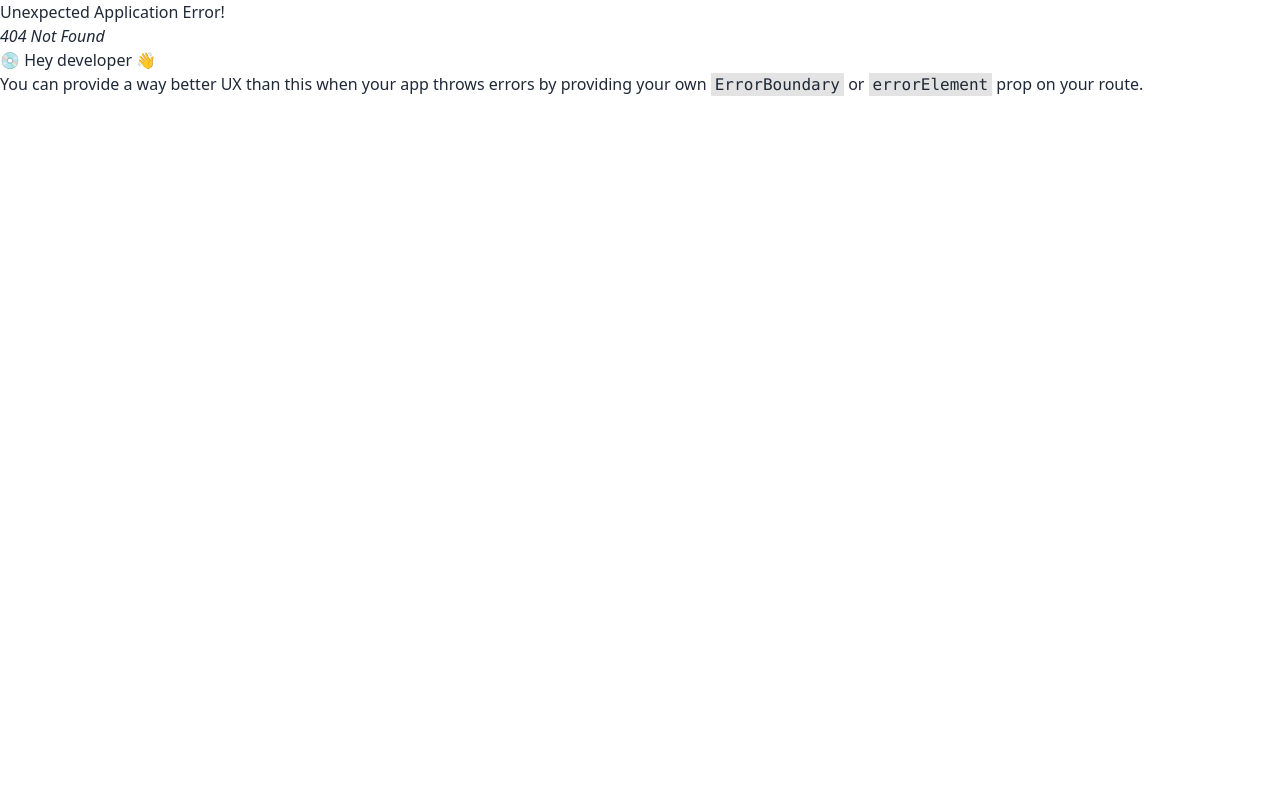
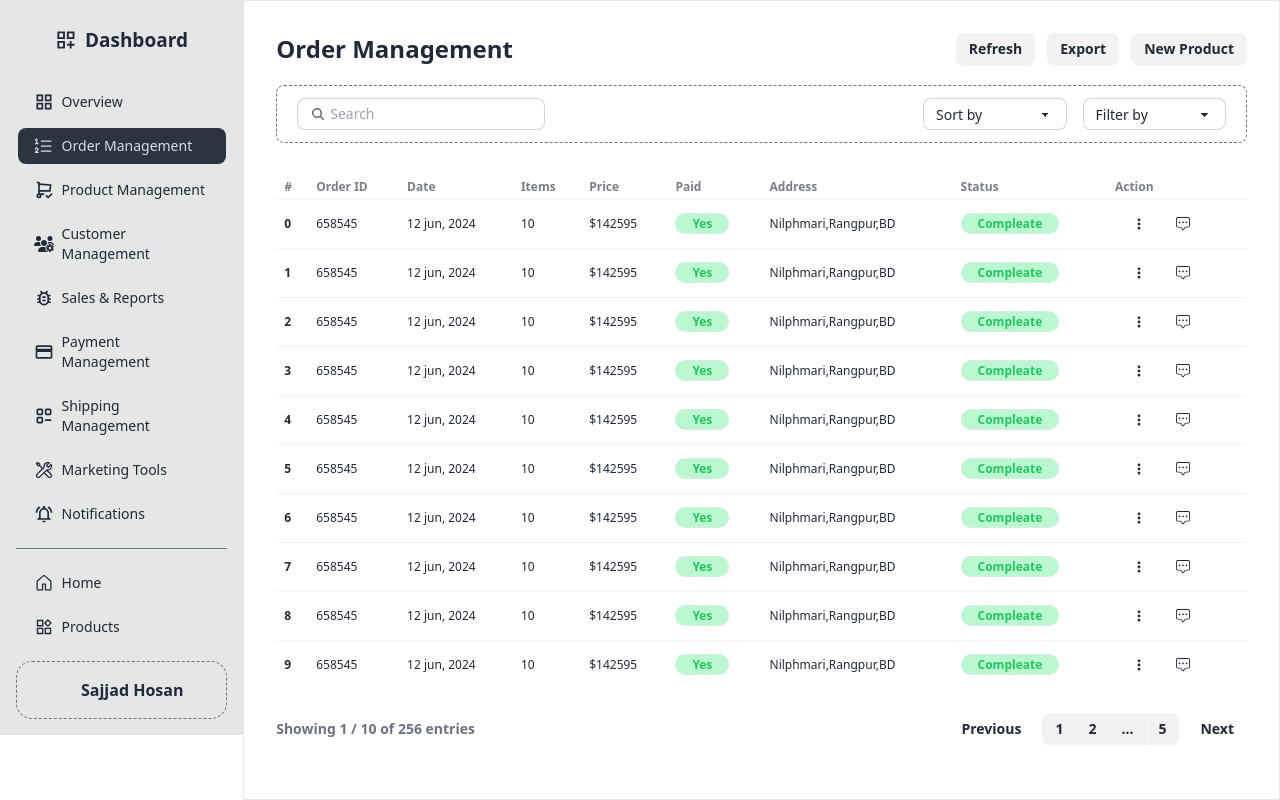
Before and after one commit to Sajjad-Hosan/FlexiCart, a React (Vite) app: page /dashboard/order-management in a window 1280 px wide. Before the commit this address had no page. Built offline with nearby package versions, Linux system fonts and the light colour scheme.

Commit message:
order management ui compleate

```diff
--- a/src/Dashboard/Dashboard.jsx
+++ b/src/Dashboard/Dashboard.jsx
@@ -21,15 +21,16 @@ const dashboardArrays = [
     icon: <MdGridView className="text-xl" />,
   },
   {
+    path: "/dashboard/order-management",
+    name: "Order Management",
+    icon: <GoListOrdered className="text-xl" />,
+  },
+  {
     path: "/dashboard/products-management",
     name: "Product Management",
     icon: <TbShoppingCartCopy className="text-xl" />,
   },
-  {
-    path: "/dashboard/order-management",
-    name: "Order Management",
-    icon: <GoListOrdered className="text-xl" />,
-  },
+
   {
     path: "/dashboard/customer-management",
     name: "Customer Management",
@@ -84,8 +85,8 @@ const menuArrays = [
 const Dashboard = () => {
   const [isOpen, setIsOpen] = useState(true);
   return (
-    <div className="flex flex-col lg:flex-row h-full overflow-hidden">
-      <div className="flex items-center justify-between px-6 py-2">
+    <div className="flex flex-col lg:flex-row h-screen">
+      <div className="flex lg:hidden items-center justify-between px-6 py-2">
         <div className="drawer z-10">
           <input id="my-drawer-2" type="checkbox" className="drawer-toggle" />
           <div className="drawer-content flex flex-col justify-center items-start">
@@ -112,7 +113,7 @@ const Dashboard = () => {
                 {dashboardArrays.map(({ path, icon, name }, i) => (
                   <li key={i}>
                     <NavLink to={path}>
-                      {icon} {isOpen ? name : ""}
+                      {icon} {name}
                     </NavLink>
                   </li>
                 ))}
@@ -122,7 +123,7 @@ const Dashboard = () => {
                 {menuArrays.map(({ path, icon, name }, i) => (
                   <li key={i}>
                     <NavLink to={path}>
-                      {icon} {isOpen ? name : ""}
+                      {icon} {name}
                     </NavLink>
                   </li>
                 ))}
@@ -149,7 +150,7 @@ const Dashboard = () => {
         } bg-base-300 lg:flex  flex-col gap-2 overflow-hidden transition-all duration-200 fixed`}
       >
         <div
-          className="mb-1 btn transition-all duration-200"
+          className="mb-1 btn btn-ghost transition-all duration-200"
           onClick={() => setIsOpen(!isOpen)}
         >
           {isOpen ? (
--- /dev/null
+++ b/src/Dashboard/DashboardsPages/OrderManagements/OrderManagements.jsx
@@ -0,0 +1,174 @@
+import React from "react";
+import { BsChatSquareDots, BsDownload } from "react-icons/bs";
+import { FaRegTrashCan } from "react-icons/fa6";
+import { FiEdit3 } from "react-icons/fi";
+import { HiDotsVertical } from "react-icons/hi";
+
+const Dropdown = ({ name, array }) => {
+  return (
+    <>
+      <select className="select select-sm select-bordered w-full">
+        <option disabled selected>
+          {name}
+        </option>
+        {array?.map(({ label, value }, i) => (
+          <option key={i} value={value}>
+            {label}
+          </option>
+        ))}
+      </select>
+    </>
+  );
+};
+
+const Actions = () => {
+  return (
+    <>
+      <div className="dropdown dropdown-left">
+        <div tabIndex={0} role="button" className="btn btn-sm btn-ghost m-1">
+          <HiDotsVertical />
+        </div>
+        <ul
+          tabIndex={0}
+          className="dropdown-content menu bg-base-200 rounded-box z-10 w-40 p-2 shadow"
+        >
+          <li>
+            <a>
+              <BsDownload /> Download
+            </a>
+          </li>
+          <li>
+            <a>
+              <FiEdit3 /> Edit Order
+            </a>
+          </li>
+          <li>
+            <a>
+              <FaRegTrashCan /> Delete
+            </a>
+          </li>
+        </ul>
+      </div>
+    </>
+  );
+};
+
+const SortArrays = [
+  { label: "Newest", value: "newest" },
+  { label: "Oldest", value: "oldest" },
+  { label: "Price (Low to High)", value: "price_low_to_high" },
+  { label: "Price (High to Low)", value: "price_high_to_low" },
+];
+
+const filterArrays = [
+  { label: "All", value: "all" },
+  { label: "Electronics", value: "electronics" },
+  { label: "Clothing", value: "clothing" },
+  { label: "Books", value: "books" },
+  { label: "Toys", value: "toys" },
+];
+const OrderManagements = () => {
+  const success = " bg-green-200 text-green-500 ";
+  const error = "bg-red-200 text-red-500";
+  return (
+    <div>
+      <div className="flex items-center justify-between">
+        <h1 className="text-2xl font-semibold">Order Management</h1>
+        <div className="flex items-center gap-3">
+          <button className="btn btn-sm">Refresh</button>
+          <button className="btn btn-sm">Export</button>
+          <button className="btn btn-sm">New Product</button>
+        </div>
+      </div>
+      <div className="flex items-center justify-between mt-5 border border-dashed border-gray-500 px-5 py-3 rounded-lg">
+        <label className="input input-sm input-bordered flex items-center gap-1">
+          <svg
+            xmlns="http://www.w3.org/2000/svg"
+            viewBox="0 0 16 16"
+            fill="currentColor"
+            className="h-4 w-4 opacity-70"
+          >
+            <path
+              fillRule="evenodd"
+              d="M9.965 11.026a5 5 0 1 1 1.06-1.06l2.755 2.754a.75.75 0 1 1-1.06 1.06l-2.755-2.754ZM10.5 7a3.5 3.5 0 1 1-7 0 3.5 3.5 0 0 1 7 0Z"
+              clipRule="evenodd"
+            />
+          </svg>
+          <input type="text" className="grow" placeholder="Search" />
+        </label>
+        <div className="flex items-center gap-4">
+          <Dropdown name="Sort by" array={SortArrays} />
+          <Dropdown name="Filter by" array={filterArrays} />
+        </div>
+      </div>
+      <div className="mt-8">
+        <div className="overflow-x-auto">
+          <table className="table table-xs">
+            <thead>
+              <tr className="font-semibold">
+                <th>#</th>
+                <th>Order ID</th>
+                <th>Date</th>
+                <th>Items</th>
+                <th>Price</th>
+                <th>Paid</th>
+                <th>Address</th>
+                <th>Status</th>
+                <th>Action</th>
+              </tr>
+            </thead>
+            <tbody>
+              {[...Array(10).keys()].map((i) => (
+                <tr key={i}>
+                  <th>{i}</th>
+                  <td>658545</td>
+                  <td>12 jun, 2024</td>
+                  <td>10</td>
+                  <td>$142595</td>
+                  <td>
+                    <span
+                      className={`border border-dashed px-4 py-[1px] rounded-full font-semibold ${success}`}
+                    >
+                      Yes
+                    </span>
+                  </td>
+                  <td>Nilphmari,Rangpur,BD</td>
+                  <td>
+                    <span
+                      className={`border border-dashed px-4 py-[1px] rounded-full font-semibold ${success}`}
+                    >
+                      Compleate
+                    </span>
+                  </td>
+                  <td className="flex items-center">
+                    <Actions />
+                    <button className="btn btn-sm btn-ghost">
+                      <BsChatSquareDots />
+                    </button>
+                  </td>
+                </tr>
+              ))}
+            </tbody>
+          </table>
+          <div className="flex justify-between items-center w-full mt-6">
+            <p className="text-sm font-semibold text-gray-500">
+              Showing 1 / 10 of 256 entries
+            </p>
+            <div className="flex items-center gap-2">
+              <button className="btn btn-sm btn-ghost">Previous</button>
+              <div className="join">
+                <button className="btn btn-sm join-item">1</button>
+                <button className="btn btn-sm join-item">2</button>
+                <button className="btn btn-sm join-item">...</button>
+                <button className="btn btn-sm join-item">5</button>
+              </div>
+              <button className="btn btn-sm btn-ghost">Next</button>
+            </div>
+          </div>
+        </div>
+      </div>
+    </div>
+  );
+};
+
+export default OrderManagements;
--- a/src/component/CartDrawer/CartDrawer.jsx
+++ b/src/component/CartDrawer/CartDrawer.jsx
@@ -1,5 +1,6 @@
 import { FaRegTrashCan } from "react-icons/fa6";
 import { MdShoppingCartCheckout } from "react-icons/md";
+import { Link } from "react-router-dom";
 
 const CartCard = ({ data }) => {
   return (
@@ -50,7 +51,12 @@ const CartDrawer = () => {
             className="drawer-overlay"
           ></label>
           <div className="flex flex-col justify-between bg-base-200 h-full w-[22rem] lg:w-[26rem] p-4">
-            <p className="font-semibold pb-3">Your Products</p>
+            <div className="flex items-center justify-between px-6 pb-5">
+              <p className="font-semibold pb-3">Your Products</p>
+              <Link to={"/carts"} className="btn btn-sm btn-neutral px-8">
+                <MdShoppingCartCheckout className="text-lg" /> Go to page
+              </Link>
+            </div>
             <div className="overflow-y-scroll">
               <div className="mt-5 grid gap-3 p-2 overflow-hidden">
                 {[1, 2, 3, 4, 5, 6, 7, 8, 9, 10, 11, 12, 13, 14, 15].map(
--- a/src/component/Header/Header.jsx
+++ b/src/component/Header/Header.jsx
@@ -12,7 +12,7 @@ import SettingModal from "../SettingModal/SettingModal";
 
 const headerArrays = [
   {
-    path: "dashboard",
+    path: "dashboard/overview",
     name: "Dashboard",
     icon: <MdOutlineDashboardCustomize className="text-lg" />,
   },
--- a/src/router/routes.jsx
+++ b/src/router/routes.jsx
@@ -10,6 +10,7 @@ import WishlistPage from "../Pages/WishlistPage/WishlistPage";
 import ProfilePage from "../Pages/ProfilePage/ProfilePage";
 import Dashboard from "../Dashboard/Dashboard";
 import Overview from "../Dashboard/DashboardsPages/Overview/Overview";
+import OrderManagements from "../Dashboard/DashboardsPages/OrderManagements/OrderManagements";
 
 export const routes = createBrowserRouter([
   {
@@ -58,6 +59,10 @@ export const routes = createBrowserRouter([
         path: "overview",
         element: <Overview />,
       },
+      {
+        path: "order-management",
+        element: <OrderManagements />,
+      },
     ],
   },
   {
```
